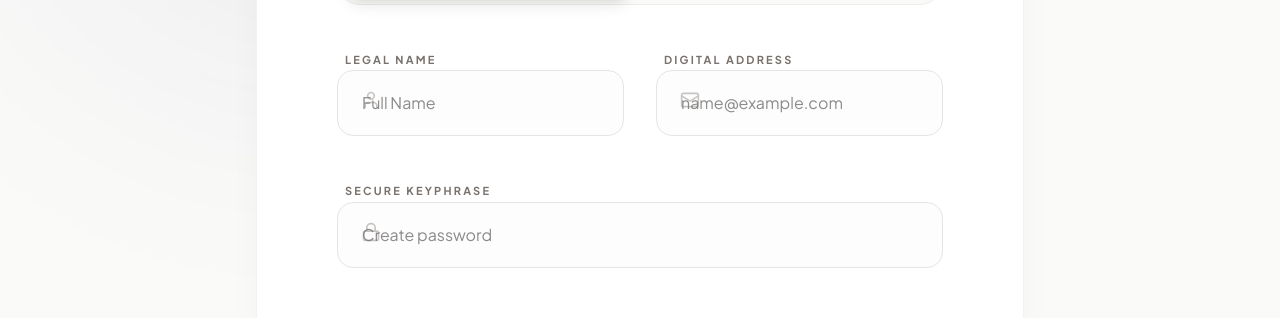
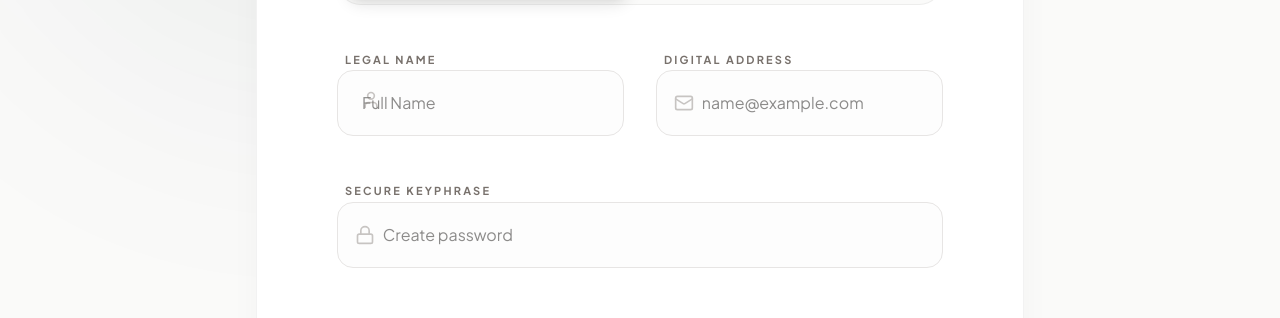
Before and after one commit to sommayadeep/ChefKart, a React app in the folder frontend/: page /register in a window 1280 px wide. Shown: the part 602-920 px from the top of the page. Built offline with nearby package versions, Linux system fonts and the light colour scheme; no server answers; the HTML template or start-up script is replaced by a standard one.

Commit message:
Fix input icon and placeholder overlap for login/register forms

```diff
--- a/frontend/src/index.css
+++ b/frontend/src/index.css
@@ -37,11 +37,25 @@
 }
 
 @layer base {
+
   * {
     margin: 0;
     padding: 0;
     box-sizing: border-box;
     -webkit-font-smoothing: antialiased;
+  }
+
+  /* Fix for input icon and placeholder overlap */
+  .input-with-icon {
+    padding-left: 2.8rem !important;
+  }
+  .input-icon {
+    left: 1.1rem !important;
+    top: 50% !important;
+    transform: translateY(-50%) !important;
+    position: absolute !important;
+    pointer-events: none;
+    z-index: 2;
   }
 
   body {
--- a/frontend/src/pages/Login.jsx
+++ b/frontend/src/pages/Login.jsx
@@ -54,11 +54,11 @@ const Login = () => {
           <div className="space-y-3">
             <label className="text-[11px] font-black uppercase tracking-[0.2em] text-text-light ml-2">Email Address</label>
             <div className="relative">
-              <Mail className="absolute left-6 top-5 text-text-light opacity-40" size={20} />
+              <Mail className="input-icon text-text-light opacity-40" size={20} />
               <input
                 type="email"
                 placeholder="name@example.com"
-                className="pl-16 w-full"
+                className="input-with-icon w-full"
                 value={email}
                 onChange={(e) => setEmail(e.target.value)}
                 required
@@ -69,11 +69,11 @@ const Login = () => {
           <div className="space-y-3">
             <label className="text-[11px] font-black uppercase tracking-[0.2em] text-text-light ml-2">Secure Phrase</label>
             <div className="relative">
-              <Lock className="absolute left-6 top-5 text-text-light opacity-40" size={20} />
+              <Lock className="input-icon text-text-light opacity-40" size={20} />
               <input
                 type="password"
                 placeholder="••••••••••••"
-                className="pl-16 w-full"
+                className="input-with-icon w-full"
                 value={password}
                 onChange={(e) => setPassword(e.target.value)}
                 required
--- a/frontend/src/pages/Register.jsx
+++ b/frontend/src/pages/Register.jsx
@@ -147,11 +147,11 @@ const Register = () => {
             <div className="space-y-2.5">
               <label className="text-[11px] font-black uppercase tracking-[0.2em] text-text-light ml-2">Digital Address</label>
               <div className="relative">
-                <Mail className="absolute left-6 top-5 text-text-light opacity-40" size={20} />
+                <Mail className="input-icon text-text-light opacity-40" size={20} />
                 <input
                   type="email"
                   placeholder="name@example.com"
-                  className="pl-16 w-full"
+                  className="input-with-icon w-full"
                   value={formData.email}
                   onChange={(e) => setFormData({...formData, email: e.target.value})}
                   required
@@ -164,11 +164,11 @@ const Register = () => {
             <div className="space-y-2.5">
               <label className="text-[11px] font-black uppercase tracking-[0.2em] text-text-light ml-2">Secure Keyphrase</label>
               <div className="relative">
-                <Lock className="absolute left-6 top-5 text-text-light opacity-40" size={20} />
+                <Lock className="input-icon text-text-light opacity-40" size={20} />
                 <input
                   type="password"
                   placeholder="Create password"
-                  className="pl-16 w-full"
+                  className="input-with-icon w-full"
                   value={formData.password}
                   onChange={(e) => setFormData({...formData, password: e.target.value})}
                   required
```
Also changed, not shown: 1 other file (tests, documents, lock files or other folders).
